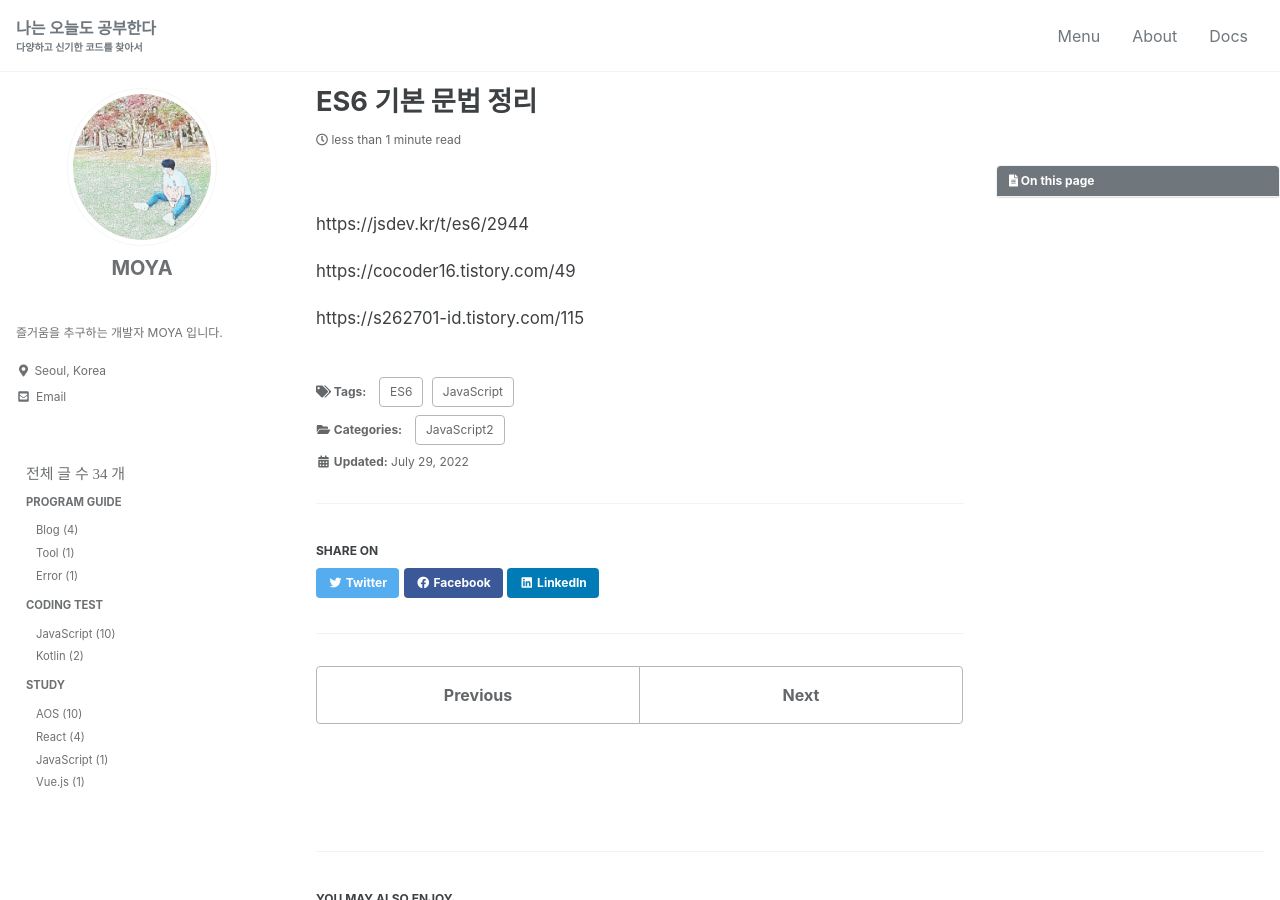
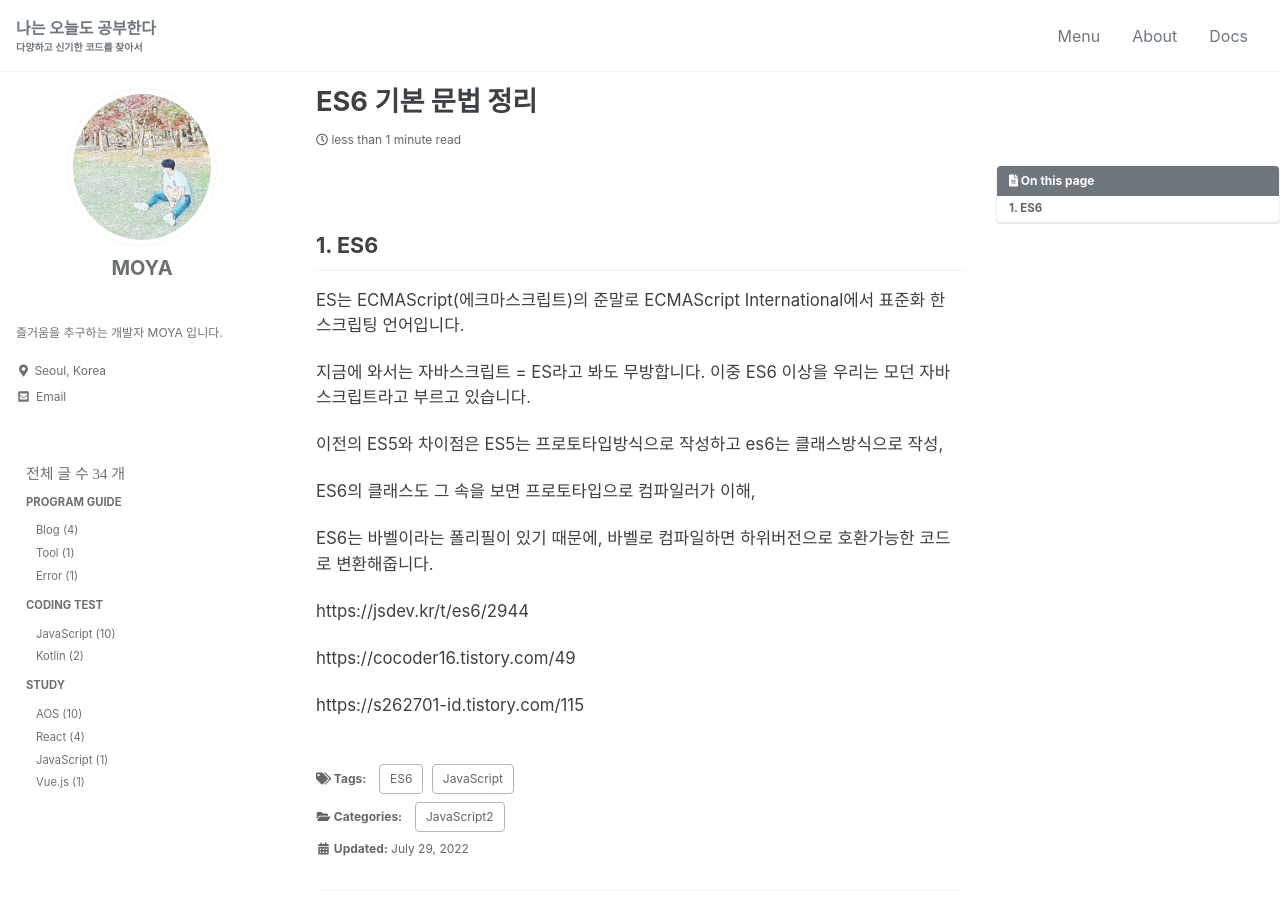
Before and after one commit to kdc7140/kdc7140.github.io, a Jekyll site: the page built from _posts/study/2022-07-29-javaScript.md, in a window 1280 px wide and 900 px high. Built offline with Jekyll 4.4.1, drawn with Linux system fonts in a browser that asks for light colours; cached includes are drawn as plain includes; some web fonts are replaced.

Commit message:
ES6 arrange

```diff
--- a/_posts/study/2022-07-29-javaScript.md
+++ b/_posts/study/2022-07-29-javaScript.md
@@ -15,6 +15,20 @@ tags:
 <br/>
 
 
+## 1. ES6
+
+ES는 ECMAScript(에크마스크립트)의 준말로 ECMAScript International에서 표준화 한 스크립팅 언어입니다.
+
+지금에 와서는 자바스크립트 = ES라고 봐도 무방합니다. 이중 ES6 이상을 우리는 모던 자바스크립트라고 부르고 있습니다.
+
+이전의 ES5와 차이점은 ES5는 프로토타입방식으로 작성하고 es6는 클래스방식으로 작성,
+
+ES6의 클래스도 그 속을 보면 프로토타입으로 컴파일러가 이해,
+
+ES6는 바벨이라는 폴리필이 있기 때문에, 바벨로 컴파일하면 하위버전으로 호환가능한 코드로 변환해줍니다.
+
+
+
 https://jsdev.kr/t/es6/2944
 
 https://cocoder16.tistory.com/49
```
